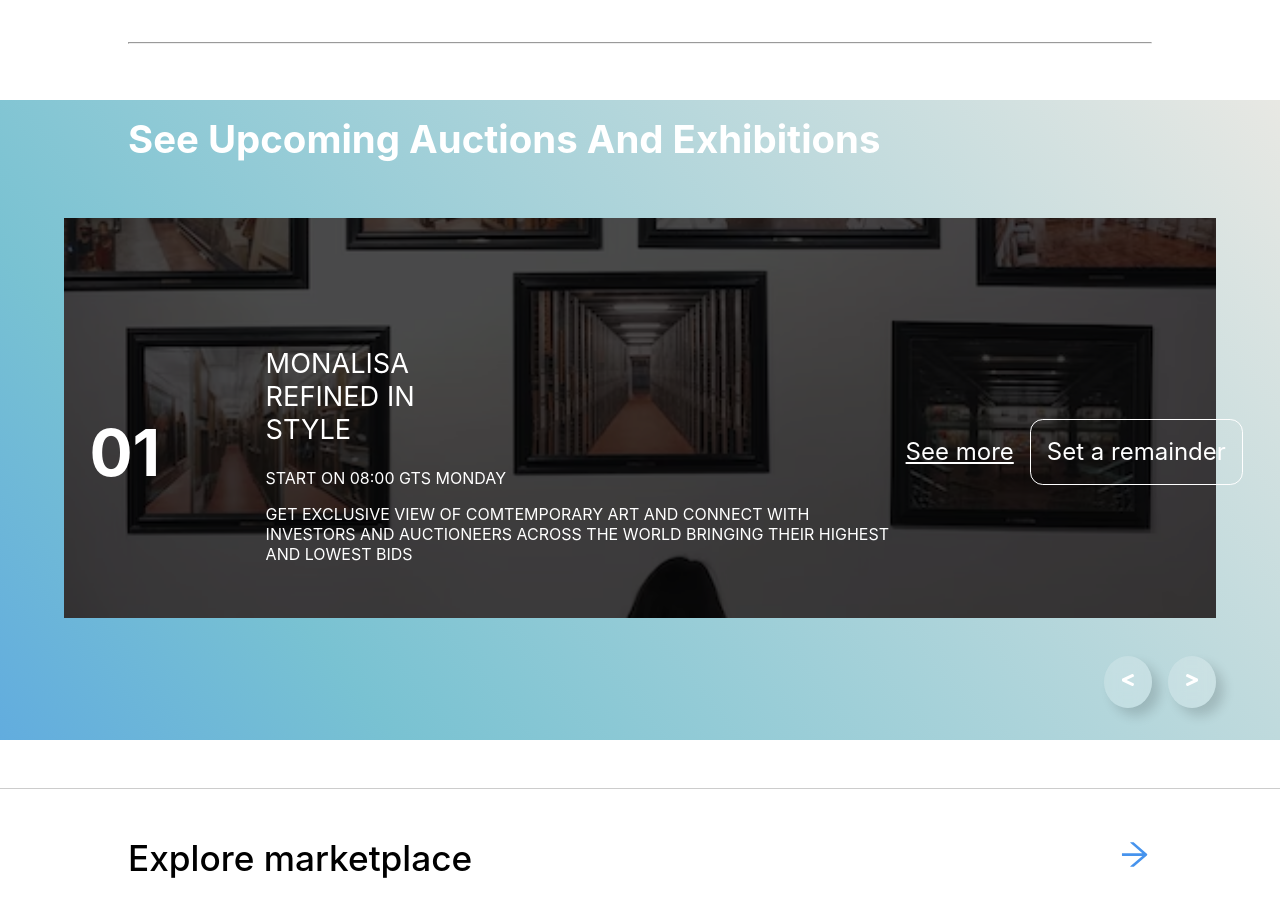
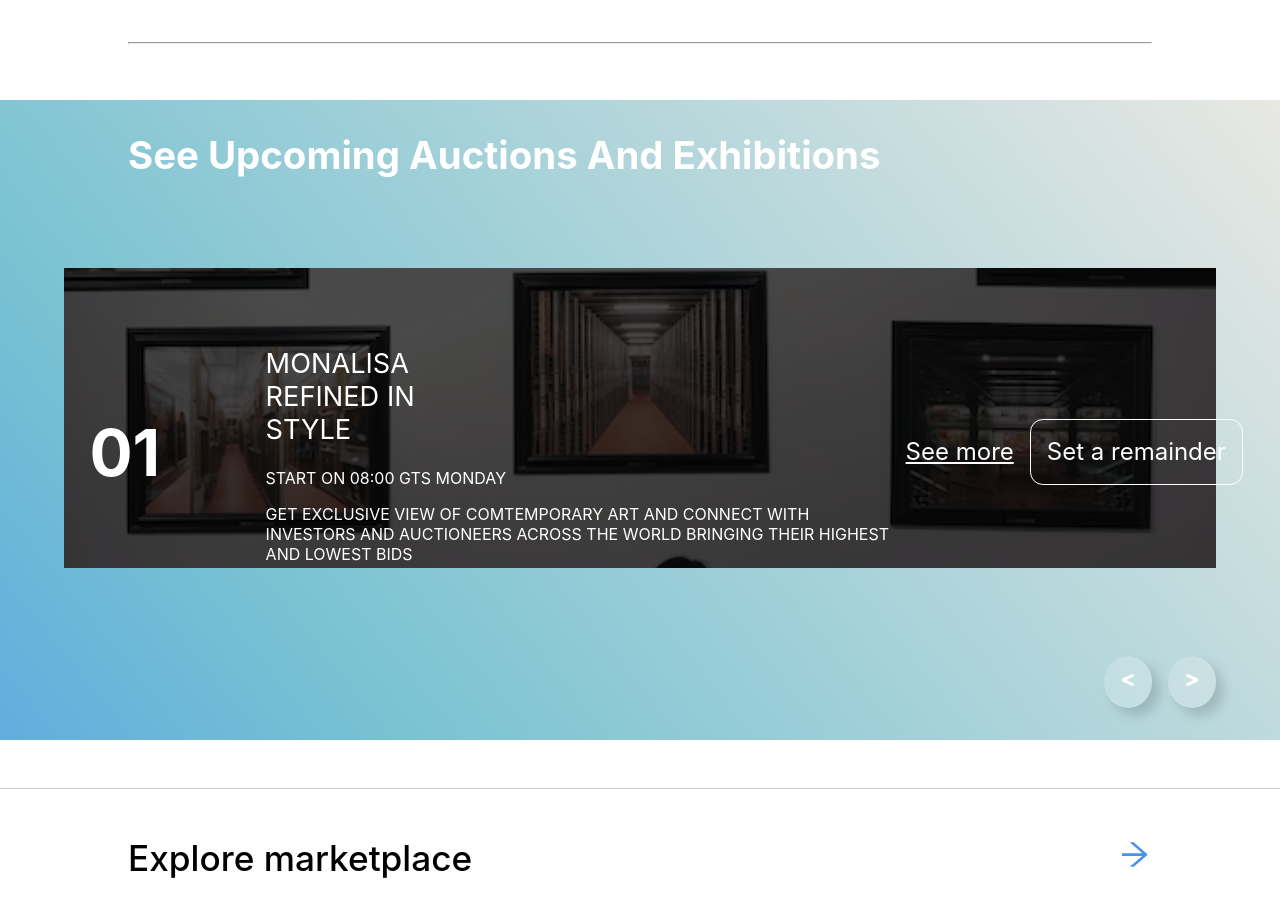
Before and after one commit to MrCandie/Artssy, a Next.js app: page / in a window 1280 px wide. Shown: the part 2603-3516 px from the top of the page. Built offline with nearby package versions, Linux system fonts and the light colour scheme.

Commit message:
another commit

```diff
--- a/components/Homepage/auction/auction.module.css
+++ b/components/Homepage/auction/auction.module.css
@@ -25,14 +25,14 @@
 }
 .image img {
   width: 100%;
-  height: 400px;
+  height: 300px;
   object-fit: cover;
 }
 .black {
   position: absolute;
   top: 0;
   background: rgba(0, 0, 0, 0.7);
-  height: 400px;
+  height: 300px;
   width: 100%;
   z-index: 20;
 }
@@ -46,7 +46,7 @@
   color: #fff;
   font-size: 2.4rem;
   width: 80%;
-  margin: auto;
+  margin: 1rem auto;
   text-transform: capitalize;
 }
 .body {
```
